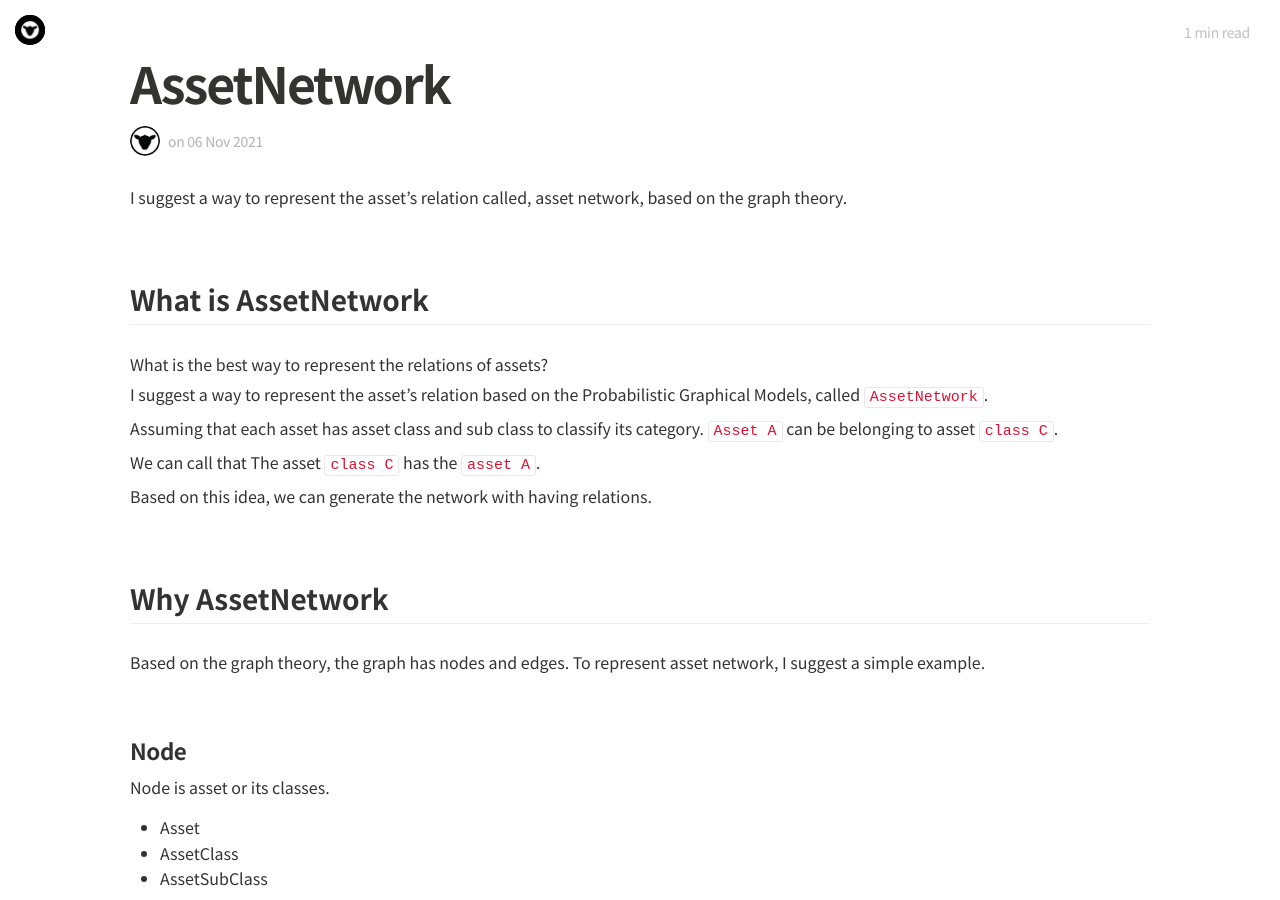
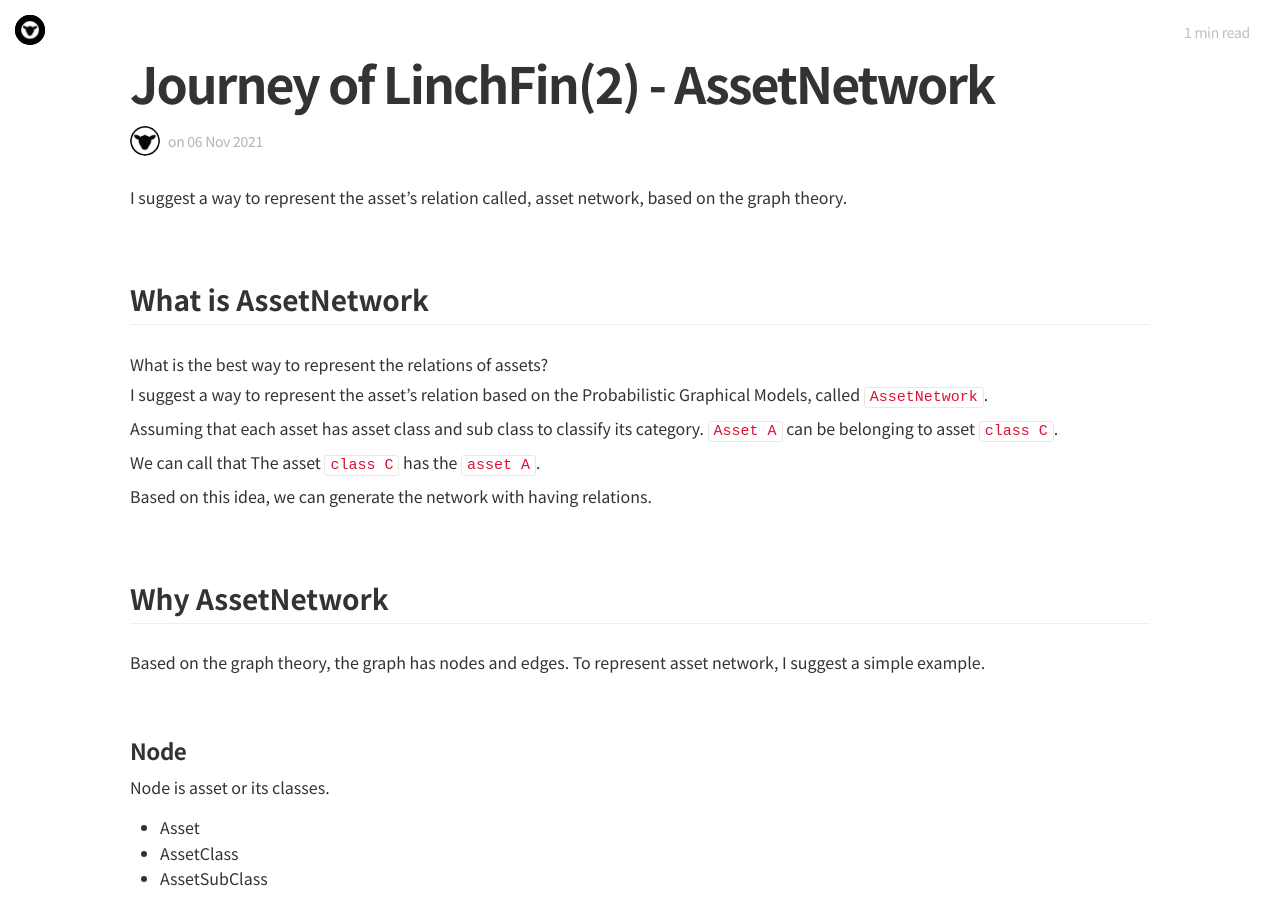
Before and after one commit to Shephexd/shephexd.github.io, a Jekyll site: the page built from _posts/finance/2021-11-06-journet-of-linchfin(2)-AssetNetwork.md, in a window 1280 px wide and 900 px high. Built offline with Jekyll 4.4.1, drawn with Linux system fonts in a browser that asks for light colours; nearby versions of some CDN libraries; some web fonts are replaced; comment, search, counter and statistics services are not loaded.

Commit message:
UPDATE Linchfin for AssetNetwork

```diff
--- a/_posts/finance/2021-11-06-journet-of-linchfin(2)-AssetNetwork.md
+++ b/_posts/finance/2021-11-06-journet-of-linchfin(2)-AssetNetwork.md
@@ -1,6 +1,6 @@
 ---
 layout: post
-title: AssetNetwork
+title: Journey of LinchFin(2) - AssetNetwork
 published: True
 categories:
 - Finance
@@ -9,12 +9,10 @@ tags:
 - Finance
 - Python
 - Neo4j
+---
 
 
----
-
 I suggest a way to represent the asset's relation called, asset network, based on the graph theory.
-
 
 
 <!--more-->
```
